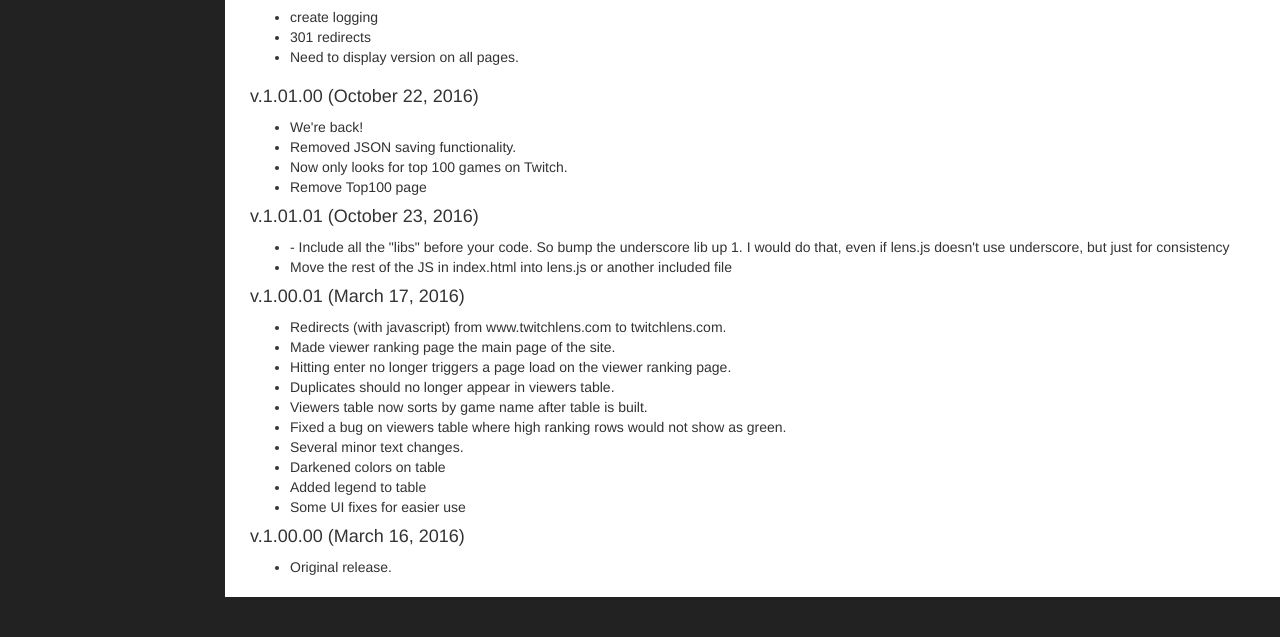
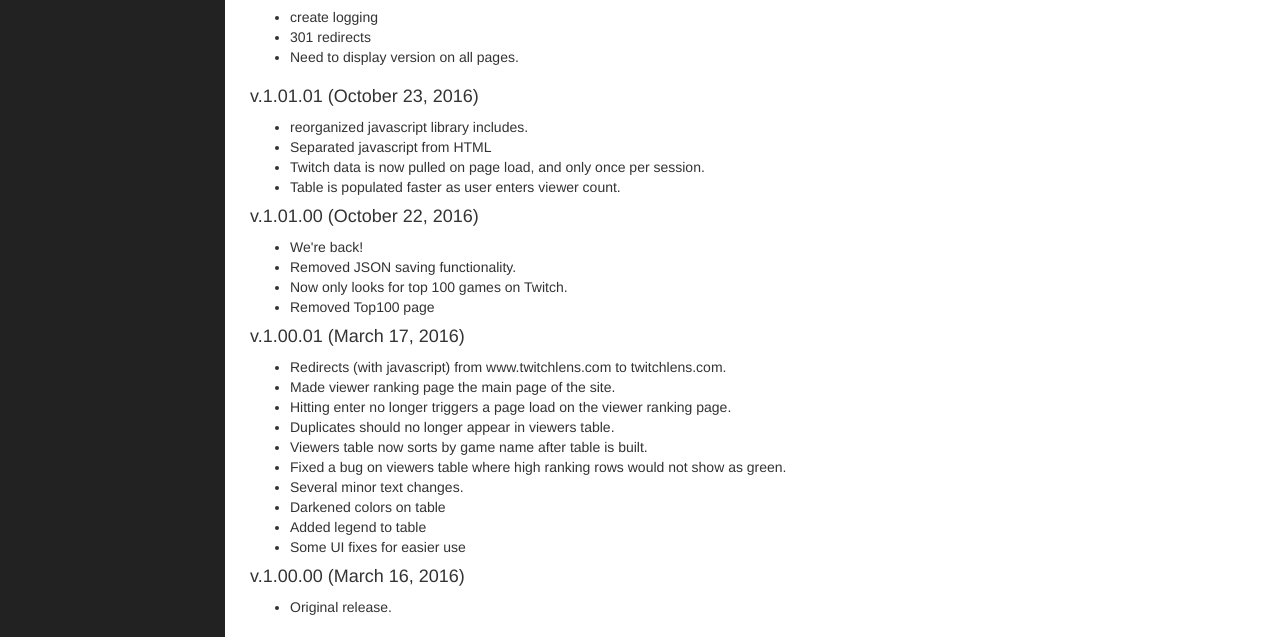
Before and after one commit to daygon2007/twitchlens, a plain HTML site: page log.html in a window 1280 px wide. Shown: the part 274-911 px from the top of the page. Before the commit the page ends 871 px from the top, so only its background shows below. Drawn offline with Linux system fonts and the light colour scheme.

Commit message:
updated log file

```diff
--- a/log.html
+++ b/log.html
@@ -58,17 +58,19 @@
 
           <div class="row">
             <div class="col-lg-12">
-              <h4>v.1.01.00 (October 22, 2016)</h4>
+              <h4>v.1.01.01 (October 23, 2016)</h4>
+              <ul>
+                <li>reorganized javascript library includes.</li>
+                <li>Separated javascript from HTML</li>
+				<li>Twitch data is now pulled on page load, and only once per session.</li>
+				<li>Table is populated faster as user enters viewer count.</li>
+              </ul>
+			<h4>v.1.01.00 (October 22, 2016)</h4>
               <ul>
                 <li>We're back!</li>
                 <li>Removed JSON saving functionality.</li>
                 <li>Now only looks for top 100 games on Twitch.</li>
-                <li>Remove Top100 page</li>
-              </ul>
-              <h4>v.1.01.01 (October 23, 2016)</h4>
-              <ul>
-                <li>- Include all the "libs" before your code.  So bump the underscore lib up 1.  I would do that, even if lens.js doesn't use underscore, but just for consistency</li>
-                <li>Move the rest of the JS in index.html into lens.js or another included file</li>
+                <li>Removed Top100 page</li>
               </ul>
               <h4>v.1.00.01 (March 17, 2016)</h4>
               <ul>
```
